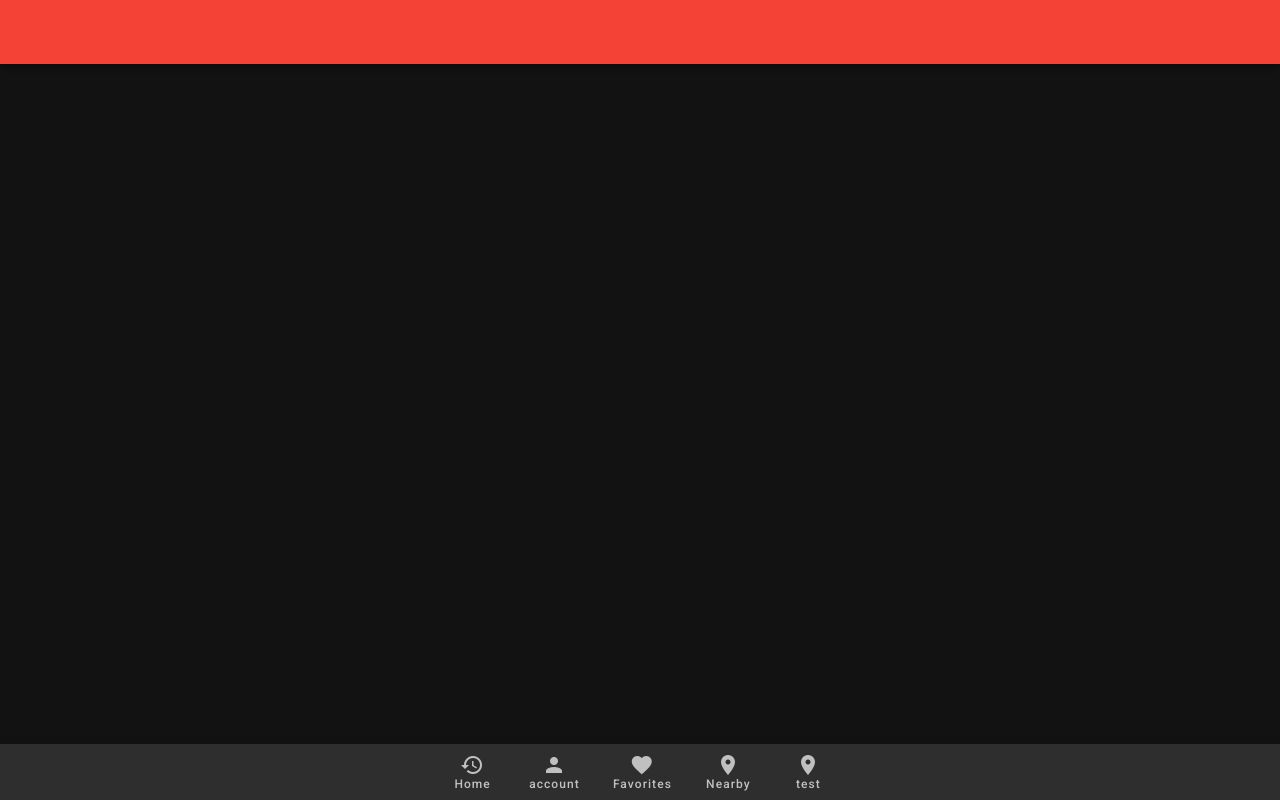
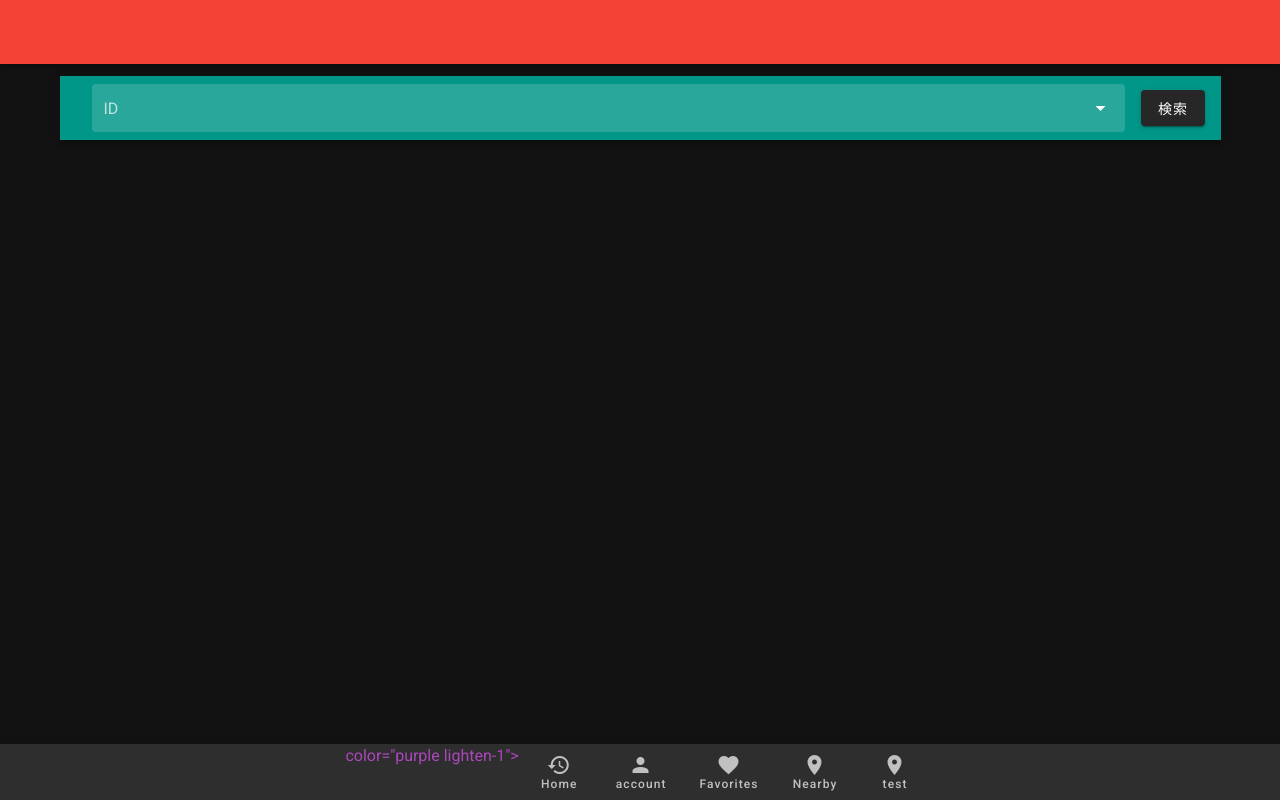
Before and after one commit to shortintern2020-B-frontier/TeamC, a Nuxt app in the folder app/: page /searchFriend in a window 1280 px wide. Built offline with nearby package versions, Linux system fonts and the light colour scheme.

Commit message:
create search function

```diff
--- a/app/layouts/default.vue
+++ b/app/layouts/default.vue
@@ -1,14 +1,13 @@
 <!-- Author:ZHANG CHI-->
 <template>
   <v-app>
-    <v-app-bar
-    app
-    color="red">
-    </v-app-bar>
+    <v-app-bar app color="red"></v-app-bar>
+    <v-main>
+      <v-container>
         <nuxt />
-    <v-bottom-navigation
-      app
-      :value="activeBtn"
+      </v-container>
+    </v-main>
+    <v-bottom-navigation app :value="activeBtn" color="purple lighten-1">
       color="purple lighten-1">
       <v-btn>
         <span>Home</span>
--- a/app/nuxt.config.js
+++ b/app/nuxt.config.js
@@ -80,5 +80,11 @@ export default {
   ** See https://nuxtjs.org/api/configuration-build/
   */
   build: {
-  }
+  },
+  modules: [
+    '@nuxtjs/axios',
+  ],
+  axios: {
+    baseURL: 'http://127.0.0.1:8000',
+  },
 }
--- /dev/null
+++ b/app/pages/searchFriend.vue
@@ -0,0 +1,64 @@
+<template>
+  <div id="page">
+    <div id="search">
+      <v-toolbar dark color="teal">
+        <v-autocomplete
+          v-model="select"
+          :search-input.sync="search_id"
+          cache-items
+          class="mx-4"
+          flat
+          hide-no-data
+          hide-details
+          label="ID"
+          solo-inverted
+        ></v-autocomplete>
+        <v-btn @click="search">検索</v-btn>
+      </v-toolbar>
+    </div>
+
+    <div id="user" v-if="username">
+      <v-card class="mx-auto">
+        <v-card-text>
+          <v-row align="center">
+            <v-col :key="1">
+              <img src="@/static/v.png" alt="icon" width="92" />
+            </v-col>
+            <v-col :key="2">
+              <v-row :key="1" width="100" v-text="bold">{{username}}</v-row>
+              <v-row :key="2" width="20">ひとこと: {{comment}}</v-row>
+            </v-col>
+          </v-row>
+          <v-row align="center">
+            <v-btn @click="addFriend">追加</v-btn>
+          </v-row>
+        </v-card-text>
+      </v-card>
+    </div>
+  </div>
+</template>
+
+<script>
+import Vue from "vue";
+export default {
+  name: "mypage",
+  components: {},
+  data: () => ({
+    username: "",
+  }),
+  methods: {
+    search: async function () {
+      const res = await this.$axios.$get("/users/find", {
+        params: { user_id: this.search_id },
+      });
+      this.username = res.username;
+      this.comment = res.comment;
+    },
+    addFriend: async function () {
+      // Todo
+    },
+  },
+  computed: {},
+  mounted: function () {},
+};
+</script>
```
Also changed, not shown: app/.config/configstore/update-notifier-npm.json (added), 1 other file (tests, documents, lock files or other folders).
